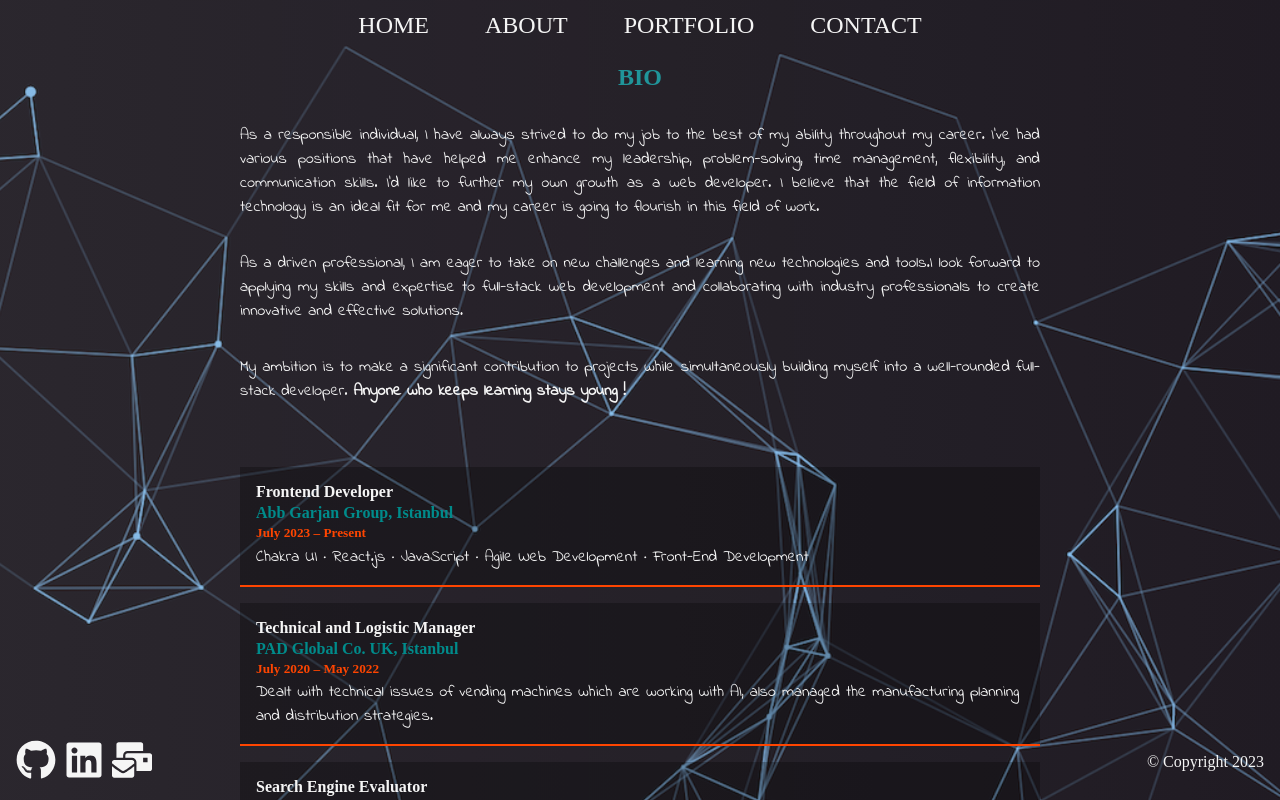
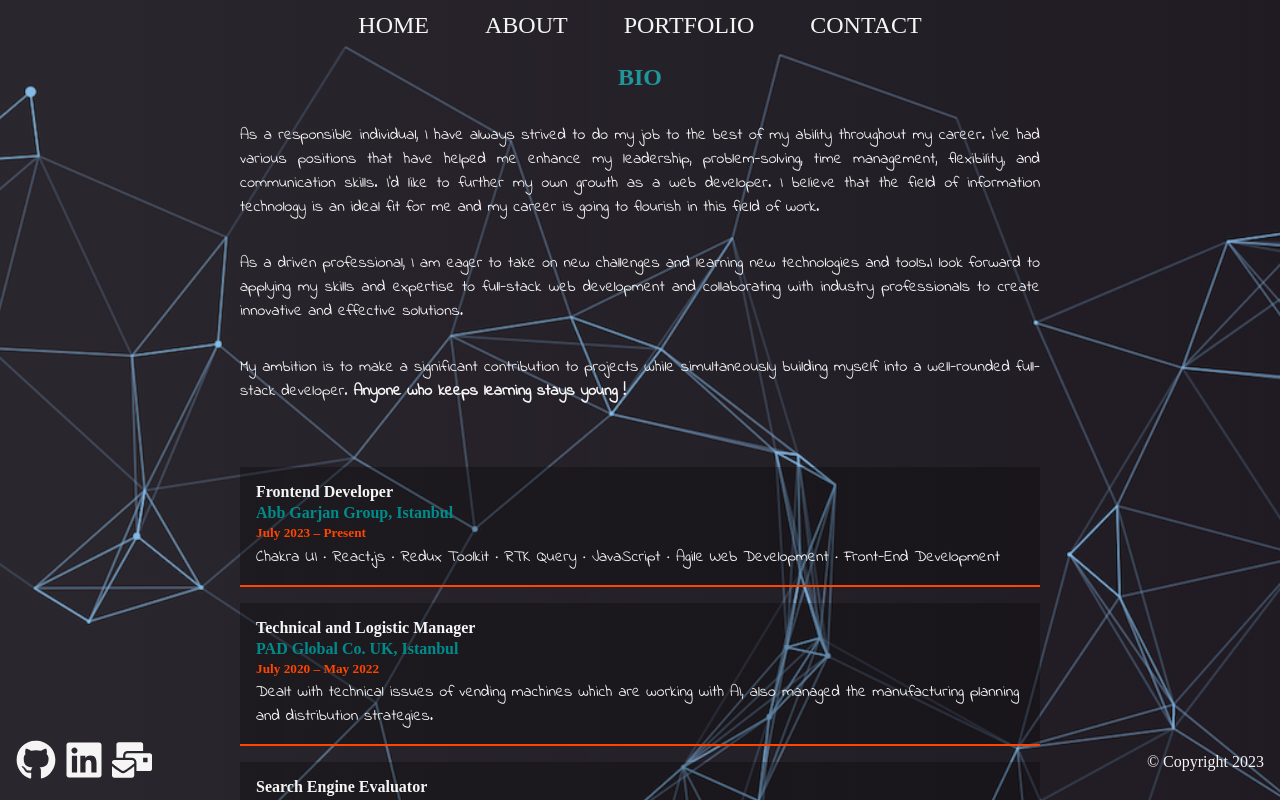
Before and after one commit to omeryilldirim/Portfolio-Website, a React (Create React App) app: page /about in a window 1280 px wide. Shown: the top 800 px of the page. Built offline with nearby package versions, Linux system fonts and the light colour scheme; the HTML template or start-up script is replaced by a standard one; a web font is replaced by a local one.

Commit message:
pic shadow

```diff
--- a/src/pages/About/About.jsx
+++ b/src/pages/About/About.jsx
@@ -29,7 +29,7 @@ const About = () => {
           <h4 className="job-company">Abb Garjan Group, Istanbul</h4>
           <h5 className="job-year">July 2023 – Present</h5>
           <p>
-          Chakra UI · React.js · JavaScript · Agile Web Development · Front-End Development
+          Chakra UI · React.js · Redux Toolkit · RTK Query · JavaScript · Agile Web Development · Front-End Development
           </p>
         </div>
         <div className="about-job">
--- a/src/pages/Home/Home.scss
+++ b/src/pages/Home/Home.scss
@@ -19,6 +19,9 @@
         z-index: 1;
         margin-bottom: 1rem;
         width: 12rem;
+        box-shadow: 0 0 70px 20px rgba(124, 200, 237, 0.668);
+        background: transparent;
+        border-radius: 100%;
         // filter:invert(1) sepia(1) hue-rotate(100deg)
     }
     .greet{
@@ -40,11 +43,11 @@
 
 @keyframes rotate {
     0%   {}
-    17%  {transform: translate(-5vw,-5vh)}
-    34%  {transform: translate(-5vw, 5vh) }
+    17%  {transform: translate(-3vw,-3vh)}
+    34%  {transform: translate(-3vw, 3vh) }
     51%  {}
-    68%  {transform: translate(5vw, -5vh) }
-    85%  {transform: translate(5vw, 5vh);
+    68%  {transform: translate(3vw, -3vh) }
+    85%  {transform: translate(3vw, 3vh);
     }
     100% {}
   }
```
